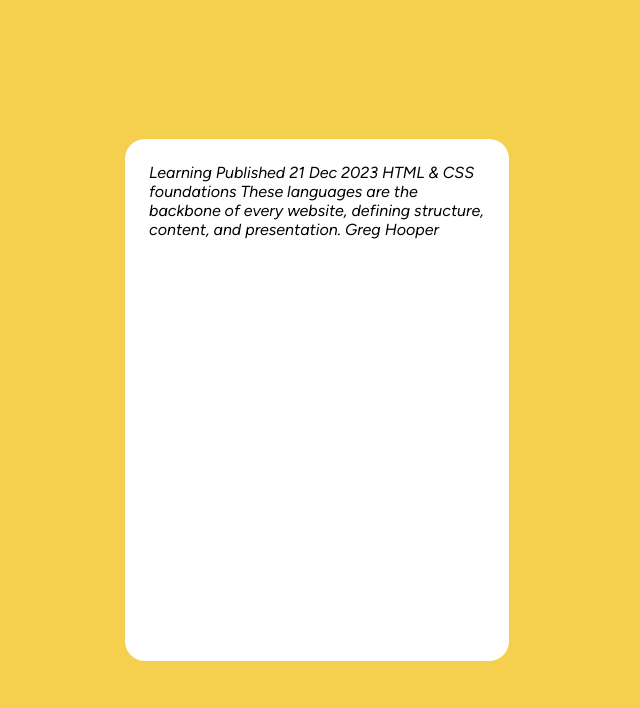
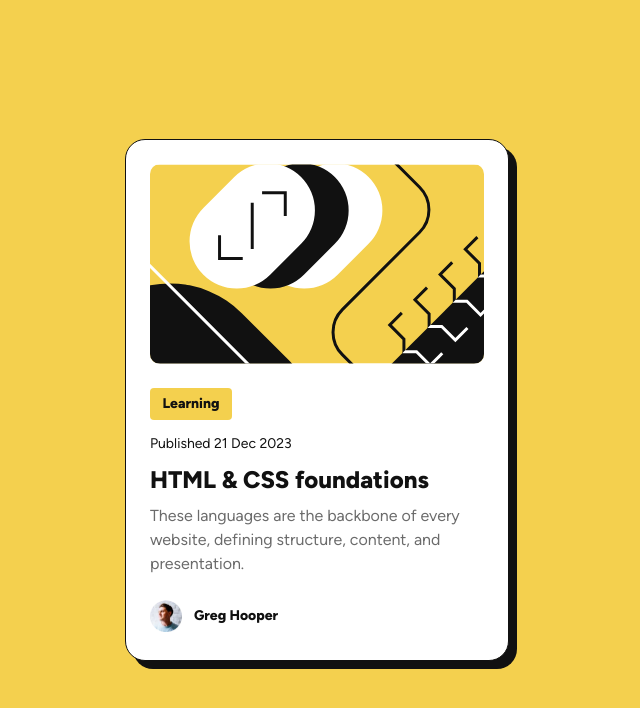
Before and after one commit to Keckpy/Frontend-Mentor, a plain HTML site: page Challenges/blog-preview-card-main/index.html in a window 1280 px wide. Shown: the whole page, without its empty margins (323-963 px from the left). Drawn offline with Linux system fonts and the light colour scheme.

Commit message:
finished design

```diff
--- a/Challenges/blog-preview-card-main/index.html
+++ b/Challenges/blog-preview-card-main/index.html
@@ -12,15 +12,23 @@
 </head>
 <body>
   <div class="card">
-      Learning
+      <img src="./assets/images/illustration-article.svg" alt="fancy background">
+      <div class="text-content">
+        <p id="button">Learning</p>
 
-      Published 21 Dec 2023
+        <p id="publish">Published 21 Dec 2023</p>
 
-      HTML & CSS foundations
+        <p id="title">HTML & CSS foundations</p>
 
-      These languages are the backbone of every website, defining structure, content, and presentation.
+        <p id="text">These languages are the backbone of every website, defining structure, content, and presentation.</p>
 
-      Greg Hooper
+      </div>
+
+      <div class="author">
+        <img src="./assets/images/image-avatar.webp" alt="profile image of author">
+        <p>Greg Hooper</p>
+      </div>
+
   </div>
 
 
--- a/Challenges/blog-preview-card-main/styles.css
+++ b/Challenges/blog-preview-card-main/styles.css
@@ -1,9 +1,20 @@
 @font-face {
     font-family: "Figtree";
-    src: url("./assets/fonts/Figtree-Italic-VariableFont_wght.ttf") format("truetype");
+    src: url("./assets/fonts/Figtree-VariableFont_wght.ttf") format("truetype");
     font-weight: 100 900;
     font-style: normal;
     font-display: swap;
+}
+
+:root {
+    --fig-font: "Figtree", sans-serif;
+    --weight-400: 400;
+    --weight-800: 800;
+    --line-height: 150%;
+    --letter-spacing: 0px;
+    --text-size-1: 24px;
+    --text-size-2: 16px;
+    --text-size-3: 14px;
 }
 
 * {
@@ -12,10 +23,13 @@
 }
 
 body {
-    font-family: "Figtree";
+    font-family: var(--fig-font);
     background-color: #F4D04E;
+    color: #111111;
     display: flex;
     min-height: 100vh;
+    line-height: var(--line-height);
+    letter-spacing: var(--letter-spacing);
 }
 
 .card {
@@ -25,4 +39,64 @@ body {
     min-height: 522px;
     border-radius: 20px;
     padding: 24px;
+    display: flex;
+    flex-direction: column;
+    gap: 24px;
+    border: 1px solid #111111;
+    box-shadow: 8px 8px #111111;
 }
+
+.card img {
+    border-radius: 10px;
+}
+
+.text-content {
+    display: flex;
+    flex-direction: column;
+    text-align: left;
+    gap: 12px;
+}
+
+.text-content #button {
+    background-color: #F4D04E;
+    padding-block: 4px;
+    padding-inline: 12px;
+    max-width: 82px;
+    border-radius: 4px;
+    font-weight: var(--weight-800);
+    font-size: var(--text-size-3);
+    text-align: center;
+}
+
+.text-content #publish {
+    font-weight: var(--weight-400);
+    font-size: var(--text-size-3);
+}
+
+.text-content #title {
+    font-weight: var(--weight-800);
+    font-size: var(--text-size-1);
+}
+
+.text-content #title:hover {
+    color: #F4D04E;
+    cursor: pointer;
+}
+
+.text-content #text {
+    font-weight: var(--weight-400);
+    font-size: var(--text-size-2);
+    color: #6B6B6B;
+}
+
+.author {
+    display: flex;
+    align-items: center;
+    gap: 12px;
+    font-weight: var(--weight-800);
+    font-size: var(--text-size-3);
+}
+
+.author img {
+    width: 32px;
+}
```
